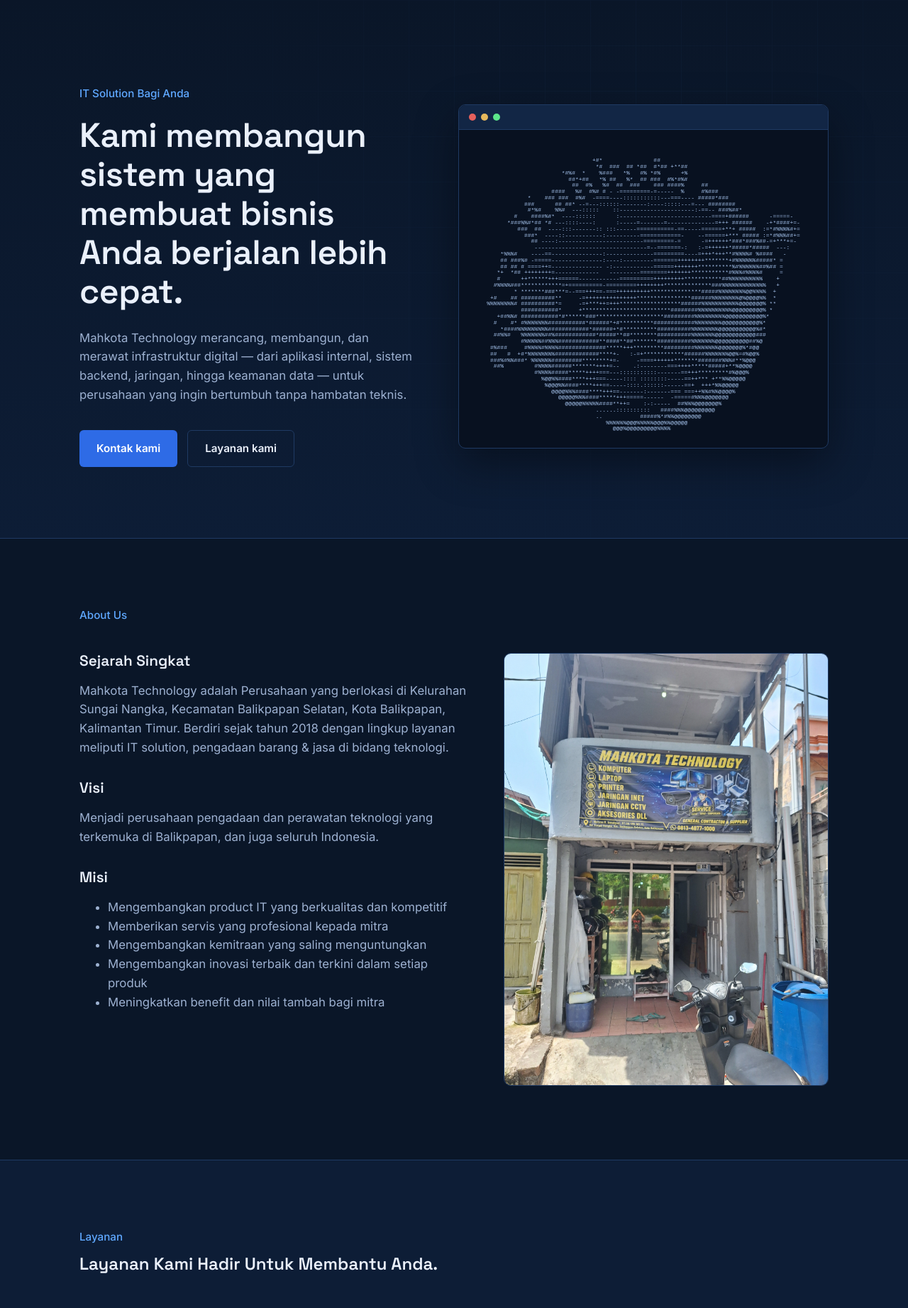
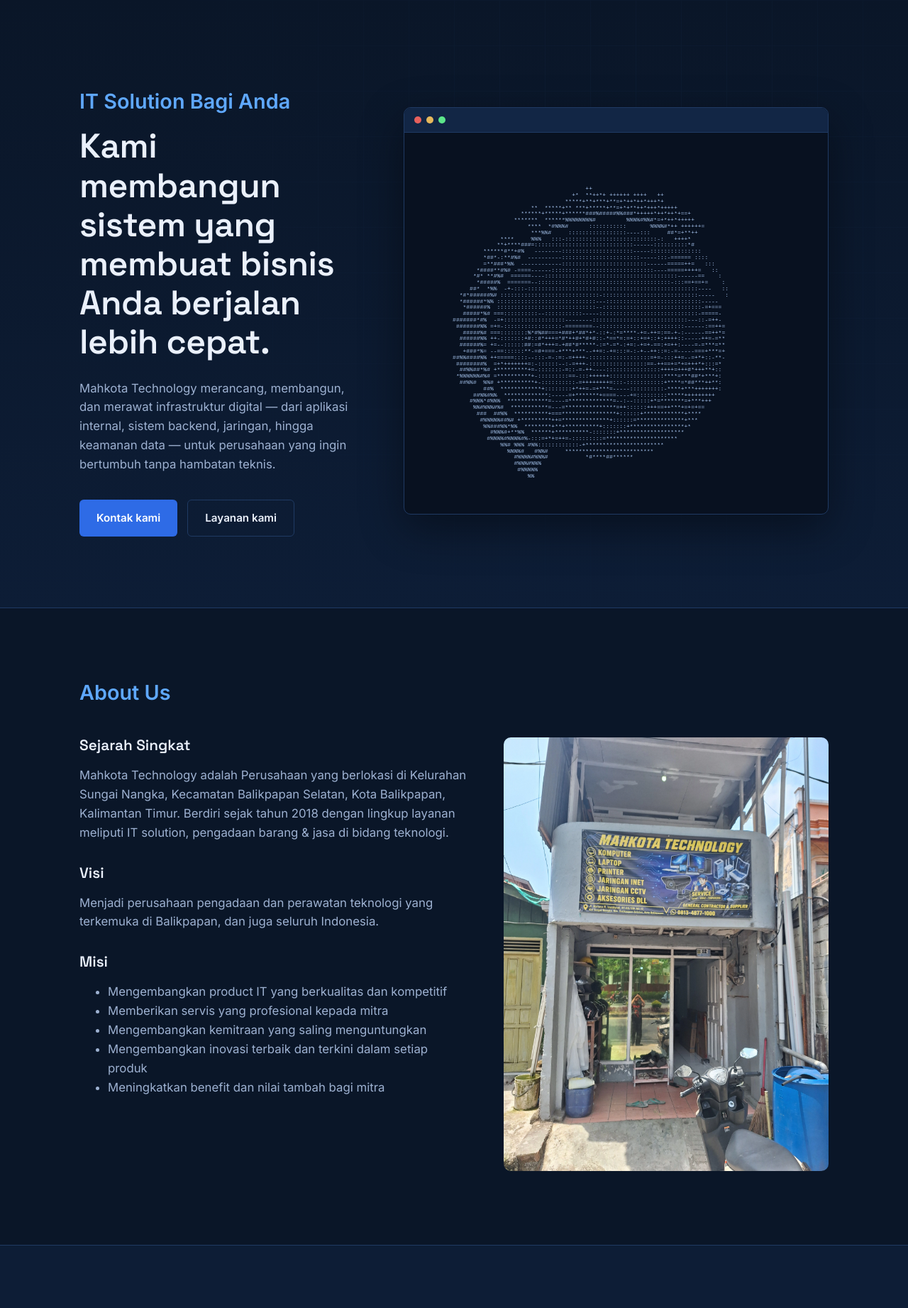
Before and after one commit to zearrs/project, a FastAPI app: page / in a window 1280 px wide. Shown: the part 77-1920 px from the top of the page at 71% size. Run offline with FastAPI, Linux system fonts and the light colour scheme.

Commit message:
text & ascii edit

```diff
--- a/main.py
+++ b/main.py
@@ -7,7 +7,7 @@
 
 BASE_DIR = Path(__file__).resolve().parent
 
-app = FastAPI(title="Nexora Systems - Company Profile")
+app = FastAPI(title="Mahkota Technologys")
 
 # Serve file statis (css, js, gambar)
 app.mount("/static", StaticFiles(directory=BASE_DIR / "static"), name="static")
--- a/static/css/style.css
+++ b/static/css/style.css
@@ -47,10 +47,10 @@
 }
 
 .section-label {
-  font-size: 0.95rem;
+  font-size: 1.8rem;
   color: var(--accent-bright);
   margin: 0 0 12px;
-  font-weight: 500;
+  font-weight: 600;
 }
 
 .section-lead {
@@ -288,7 +288,7 @@
   gap: 1px;
   background: var(--panel-border);
   border: 1px solid var(--panel-border);
-  margin-top: 56px;
+  margin-top: 40px;
 }
 
 .about-item {
@@ -353,6 +353,8 @@
   object-fit: cover;
   position: sticky;
   top: 100px;
+  border: #1F3A63;
+  border-radius: 10px;
 }
 
 @media (max-width: 860px) {
--- a/templates/index.html
+++ b/templates/index.html
@@ -38,7 +38,7 @@
   <section class="hero" id="home">
     <div class="hero-inner">
       <div class="hero-copy">
-        <p class="eyebrow">IT Solution Bagi Anda</p>
+        <p class="section-label">IT Solution Bagi Anda</p>
         <h1>Kami membangun sistem yang membuat bisnis Anda berjalan lebih cepat.</h1>
         <p class="hero-desc">
           Mahkota Technology merancang, membangun, dan merawat infrastruktur digital —
@@ -103,7 +103,7 @@
     <div class="section-inner">
       <p class="section-label">Layanan</p>
       <h2>Layanan Kami Hadir Untuk Membantu Anda.</h2>
-      <p></p>
+      <p class=" section-lead">Macam-macam layanan kami meliputi.</p>
 
       <div class="about-grid">
         <div class="about-item">
@@ -136,6 +136,7 @@
   <div class="section-inner">
     <p class="section-label">Galery</p>
     <h2>Dokumentasi kerja sama kami.</h2>
+    <p class="section-lead">Dari tahun ke tahun kami telah berkontribusi banyak dalam memberikan kenyamanan dan kepuasan terhadap costumer kami.</p>
 
     <div class="galery-tabs" id="galeryTabs">
       <!-- diisi JS: tombol tahun -->
```
Also changed, not shown: static/js/main.js (+54 -44 lines).
